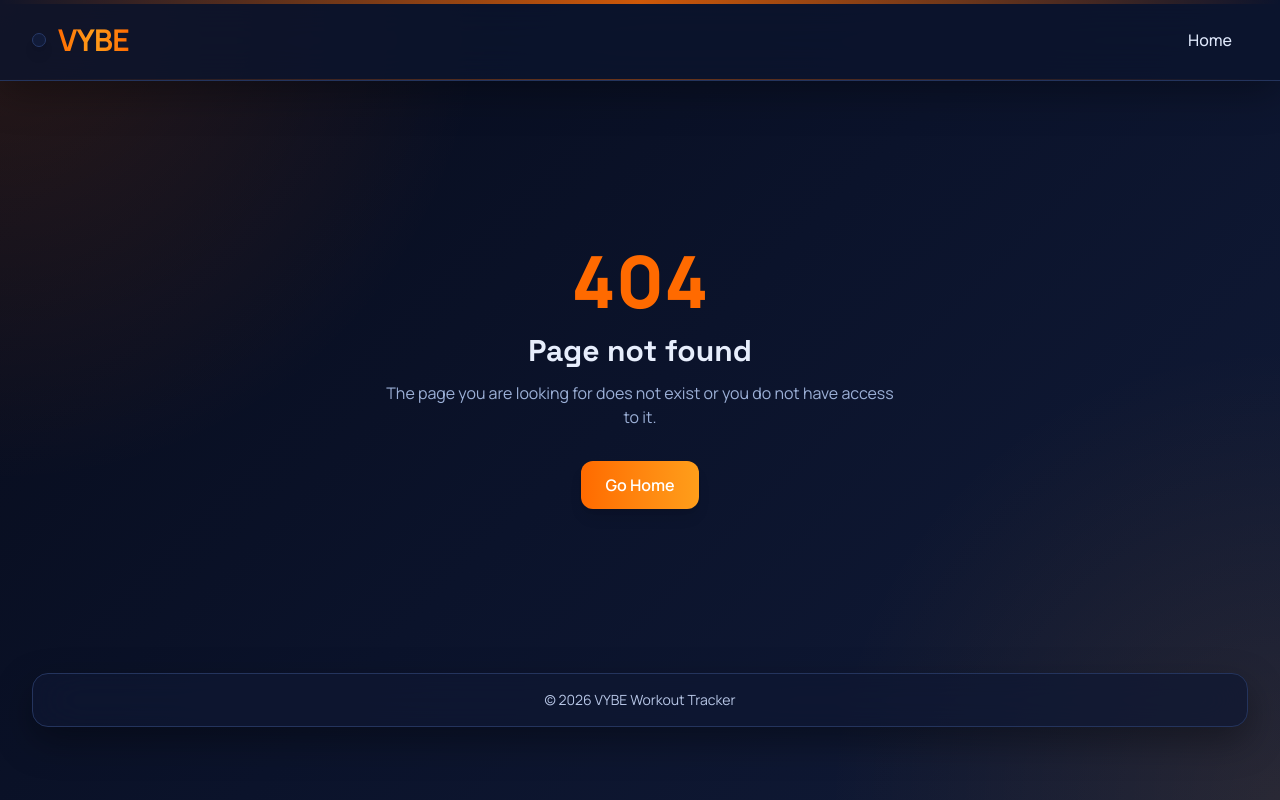
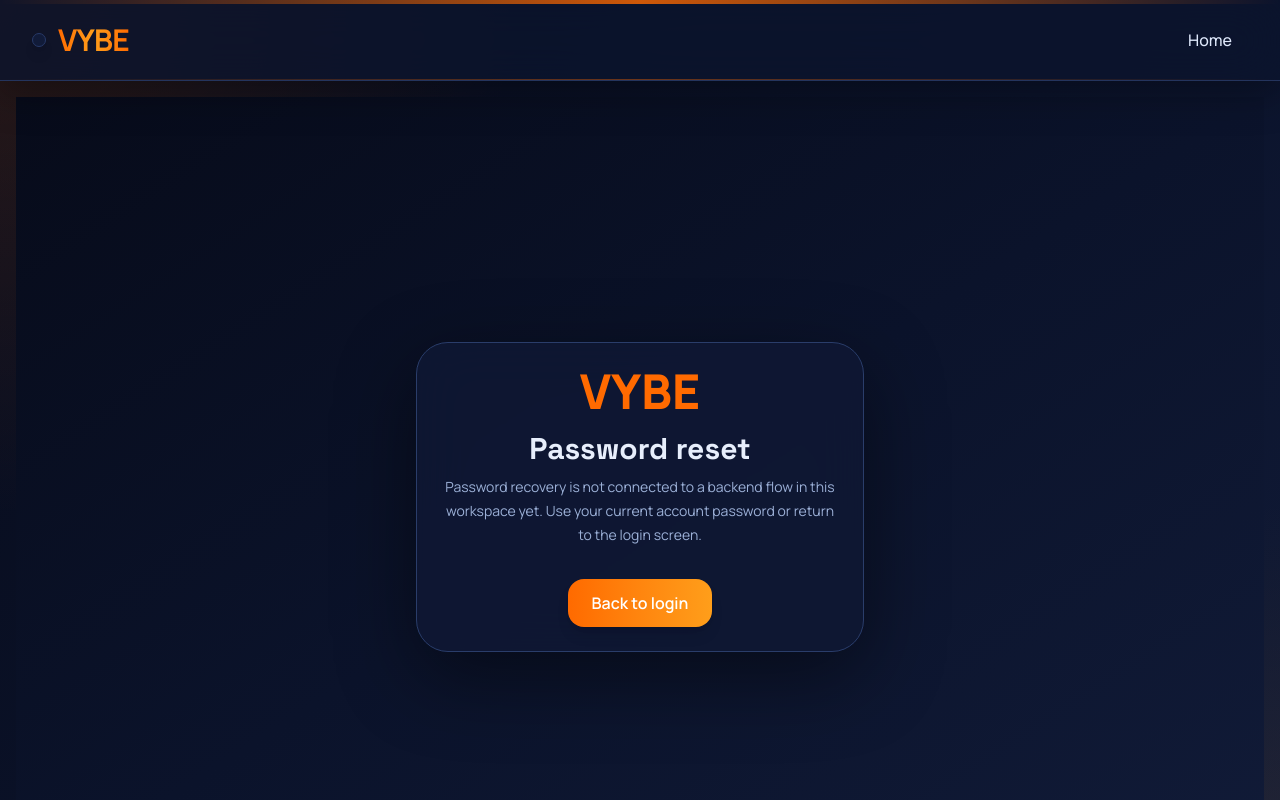
Before and after one commit to madubashinii/VYBE, a Next.js app in the folder frontend/: page /forgot-password in a window 1280 px wide. Before the commit this address had no page. Shown: the top 800 px of the page. Built offline with nearby package versions, Linux system fonts and the light colour scheme.

Commit message:
feat: add ForgotPassword components with styling

```diff
--- /dev/null
+++ b/frontend/pages/_document.jsx
@@ -0,0 +1,13 @@
+import { Html, Head, Main, NextScript } from "next/document";
+
+export default function Document() {
+    return (
+        <Html lang="en">
+            <Head />
+            <body>
+                <Main />
+                <NextScript />
+            </body>
+        </Html>
+    );
+}
--- /dev/null
+++ b/frontend/src/app/forgot-password/page.jsx
@@ -0,0 +1,26 @@
+"use client";
+
+import Link from "next/link";
+
+export default function ForgotPassword() {
+    return (
+        <div className="min-h-screen bg-gradient-to-br from-[#070b1a] via-[#0b132b] to-[#111b38] flex items-center justify-center px-6">
+            <div className="w-full max-w-md rounded-[2rem] border border-[#2a3d6a] bg-[#0f1833]/90 p-6 shadow-[0_24px_80px_rgba(0,0,0,0.45)] backdrop-blur-xl">
+                <div className="text-center">
+                    <div className="mb-4 text-5xl font-black text-[#ff6a00]">VYBE</div>
+                    <h1 className="mb-2 text-3xl font-bold text-[#e7eefc]">Password reset</h1>
+                    <p className="mb-8 text-sm leading-6 text-[#9cb0d7]">
+                        Password recovery is not connected to a backend flow in this workspace yet. Use your current account password or return to the login screen.
+                    </p>
+
+                    <Link
+                        href="/login"
+                        className="inline-flex items-center justify-center rounded-2xl bg-gradient-to-r from-[#ff6a00] to-[#ff9e1a] px-6 py-3 font-semibold text-white shadow-lg transition-transform hover:scale-105"
+                    >
+                        Back to login
+                    </Link>
+                </div>
+            </div>
+        </div>
+    );
+}
--- a/frontend/tsconfig.json
+++ b/frontend/tsconfig.json
@@ -21,7 +21,8 @@
       {
         "name": "next"
       }
-    ]
+    ],
+    "strictNullChecks": true
   },
   "include": [
     "next-env.d.ts",
```
